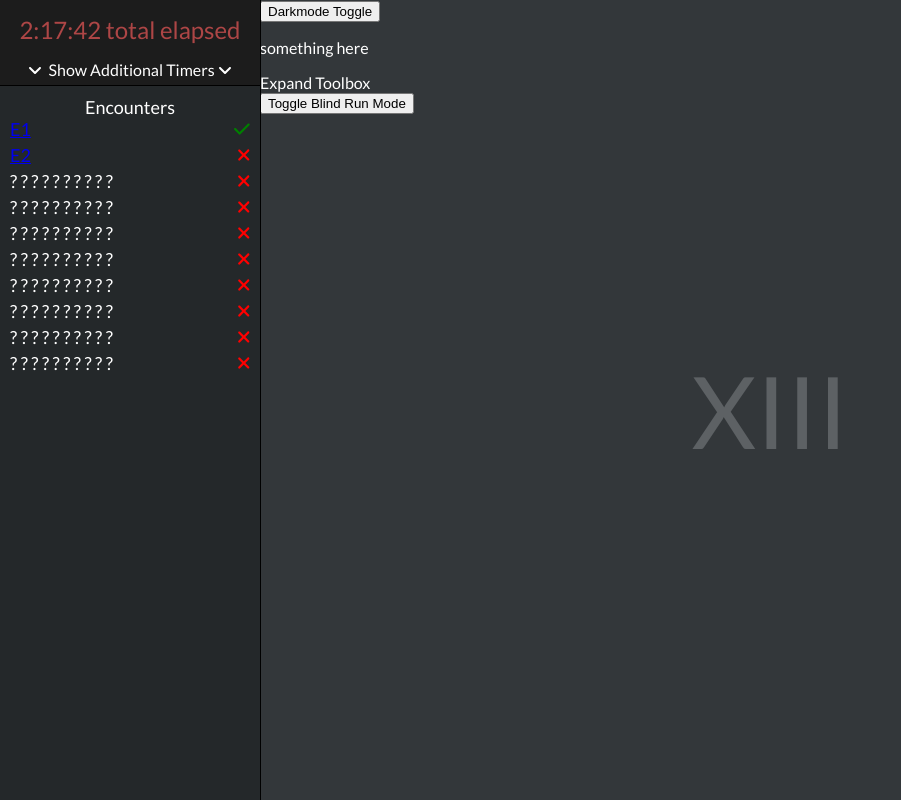
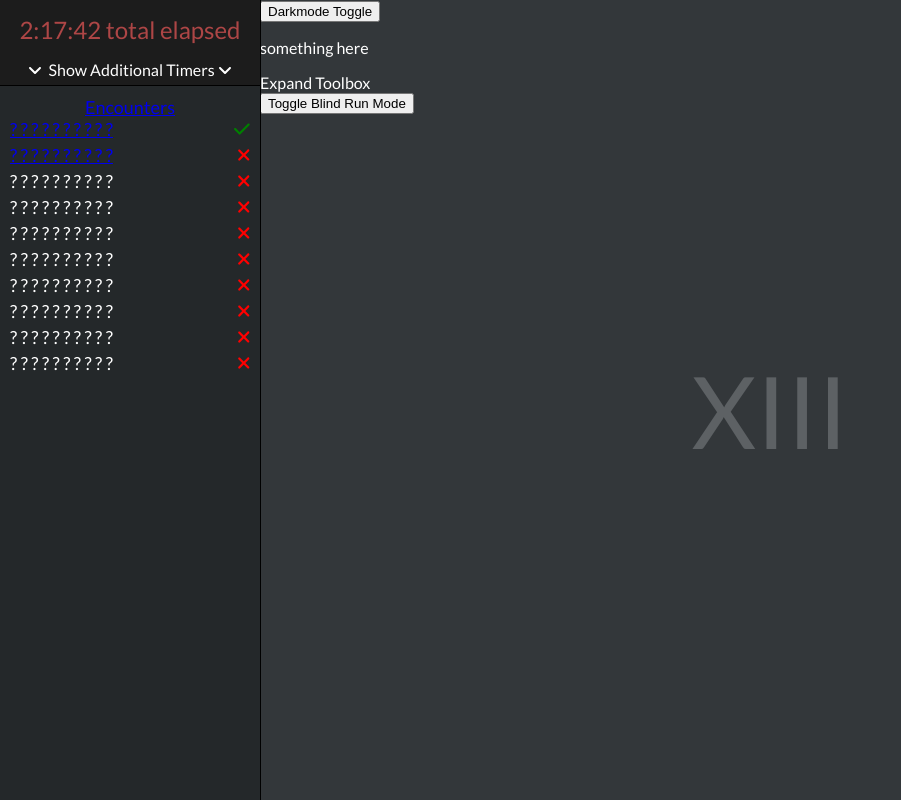
Before and after one commit to dianaroemer/thirteenth-understanding, a React (Create React App) app: page / in a window 1280 px wide. Shown: the whole page, without its empty margins (0-901 px from the left). Built offline with nearby package versions, Linux system fonts and the light colour scheme.

Commit message:
Tweak encounters to Home button to clear appContent Outlet for navigation

```diff
--- a/src/Components/Menu.js
+++ b/src/Components/Menu.js
@@ -12,12 +12,12 @@ function Menu(props) {
         <div className='menuContainer'>
             {/* I am Menu */}
             <div className='menuHeader' style={{color: 'white'}}>
-                Encounters
+                <Link to="/">Encounters</Link>
             </div>
             <div className='navMenuSlot' onClick={e => props.handleClickNavEncounter(e, 'e1')}>
                 <div className='navMenuEncounterTitle'>
-                <Link to="/kf/e1">E1</Link>
-                    {/* {(!props.blindMode || props.seenEncounters.e1) ? 'The Court of Oryx' : '? ? ? ? ? ? ? ? ? ?'} */}
+                <Link to="/kf/e1">{(!props.blindMode || props.seenEncounters.e1) ? 'The Court of Oryx' : '? ? ? ? ? ? ? ? ? ?'}</Link>
+
                 </div>
                 <div className='navMenuEncounterCheck'>
                     <FontAwesomeIcon icon={faCheck} style={{color:'green'}}/>
@@ -26,8 +26,8 @@ function Menu(props) {
 
             <div className='navMenuSlot' onClick={e => props.handleClickNavEncounter(e, 'e2')}>
                 <div className='navMenuEncounterTitle'>
-                <Link to="/kf/e2">E2</Link>
-                    {/* {(!props.blindMode || props.seenEncounters.e2) ? 'Totem Ships Jumping Puzzle' : '? ? ? ? ? ? ? ? ? ?'} */}
+                <Link to="/kf/e2">{(!props.blindMode || props.seenEncounters.e2) ? 'Totem Ships Jumping Puzzle' : '? ? ? ? ? ? ? ? ? ?'}</Link>
+
                 </div>
                 <div className='navMenuEncounterCheck'>
                     <FontAwesomeIcon icon={faXmark} style={{color:'red'}}/>
```
